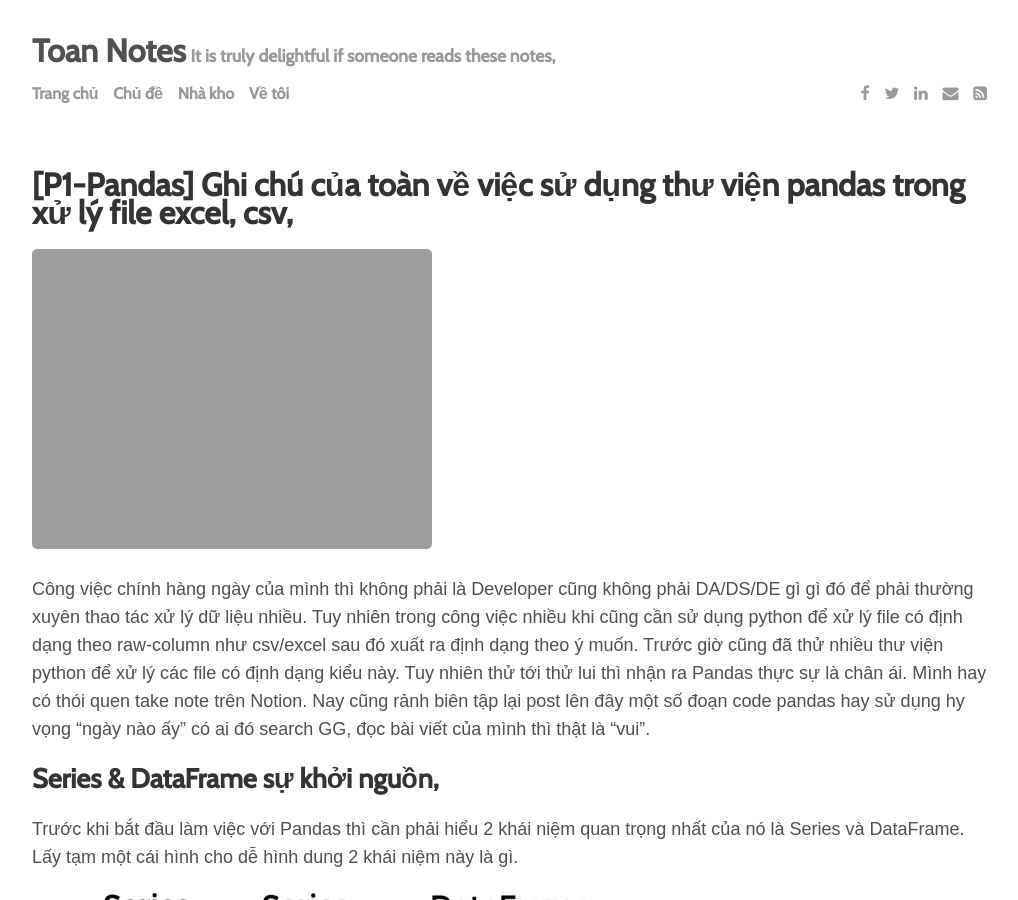
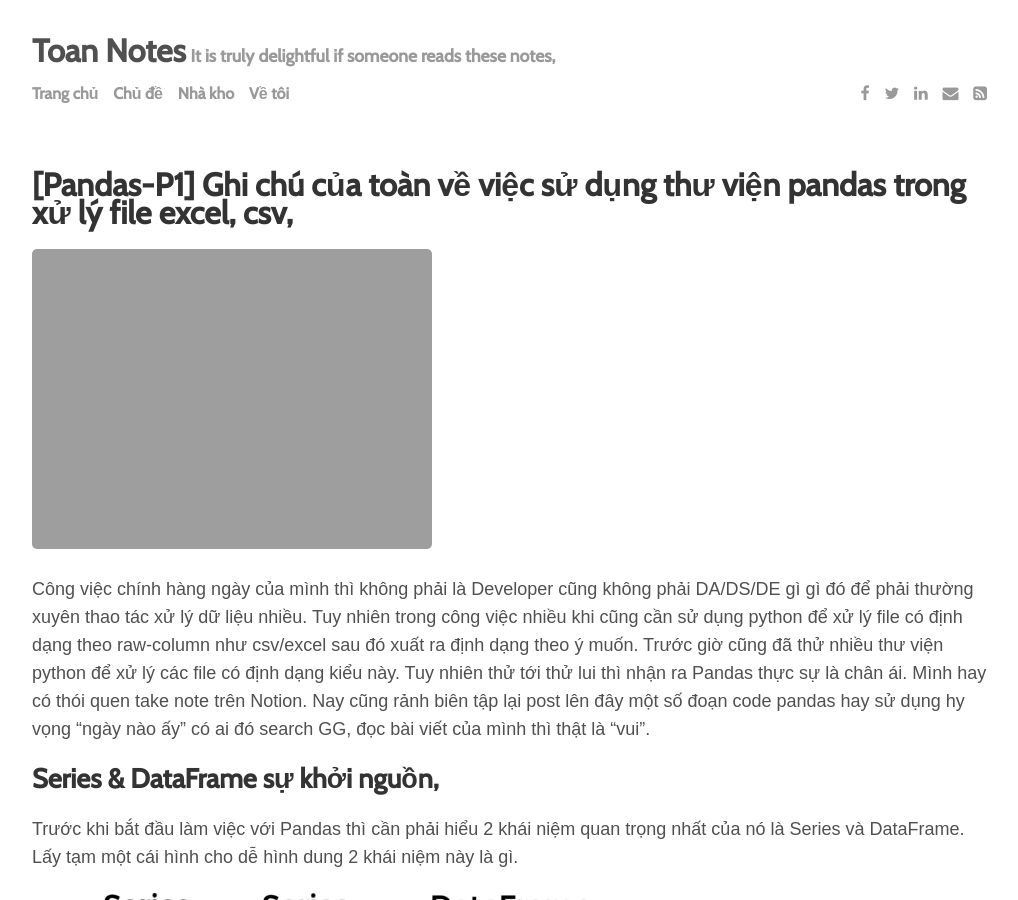
Before and after one commit to toannai/blog, a Jekyll site: the page built from _posts/2023-12-20-ghi-chu-su-dung-thu-vien-pandas-phan1.md, in a window 1280 px wide and 900 px high. Shown: the whole window, without its empty margins (128-1146 px from the left). Built offline with Jekyll 4.4.1, drawn with Linux system fonts in a browser that asks for light colours; some web fonts are replaced.

```diff
--- a/_posts/2023-12-20-ghi-chu-su-dung-thu-vien-pandas-phan1.md
+++ b/_posts/2023-12-20-ghi-chu-su-dung-thu-vien-pandas-phan1.md
@@ -1,6 +1,6 @@
 ---
 layout: post
-title: "[P1-Pandas] Ghi chú của toàn về việc sử dụng thư viện pandas trong xử lý file excel, csv,"
+title: "[Pandas-P1] Ghi chú của toàn về việc sử dụng thư viện pandas trong xử lý file excel, csv,"
 author: "remi"
 categories: job
 tags: ['Python']
```
